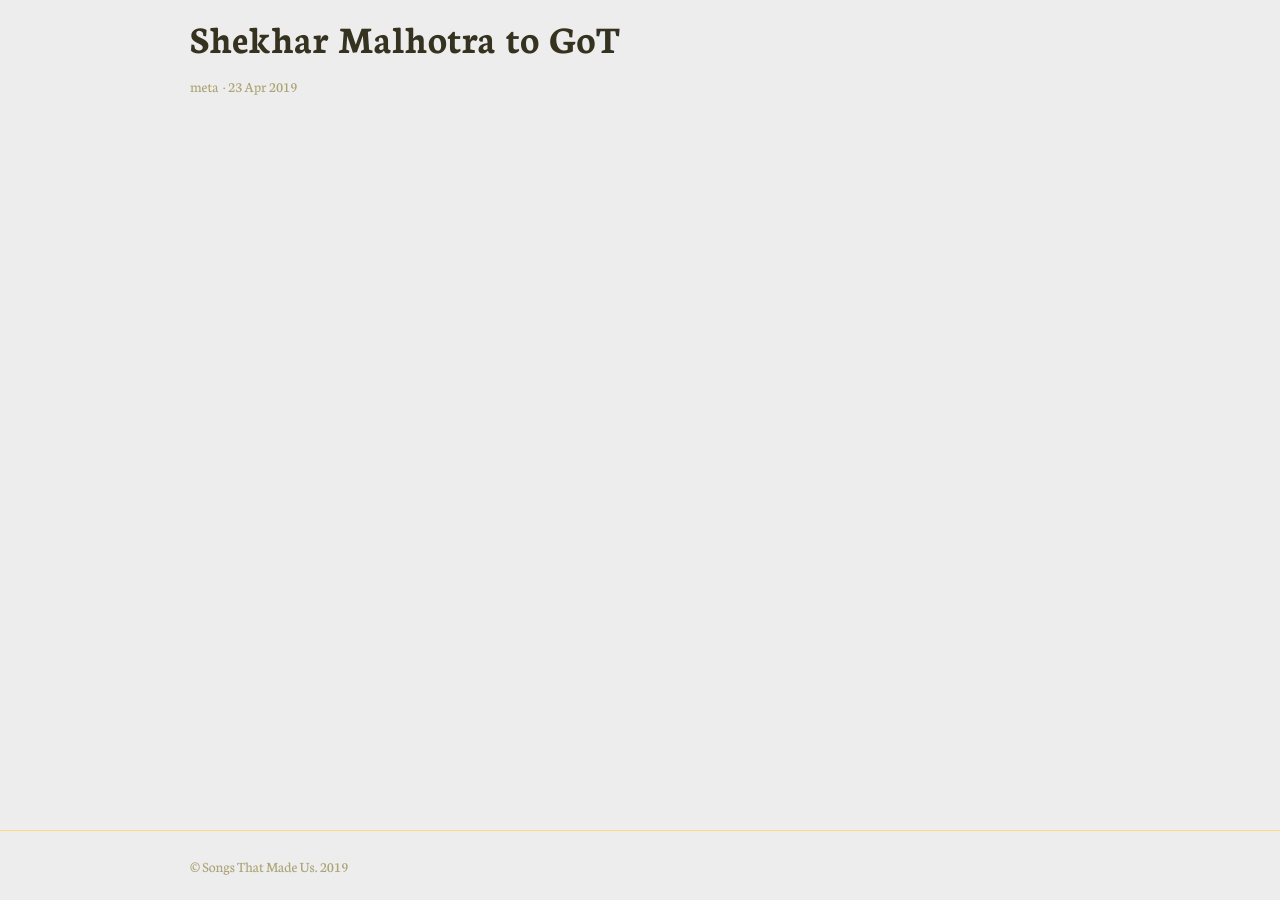
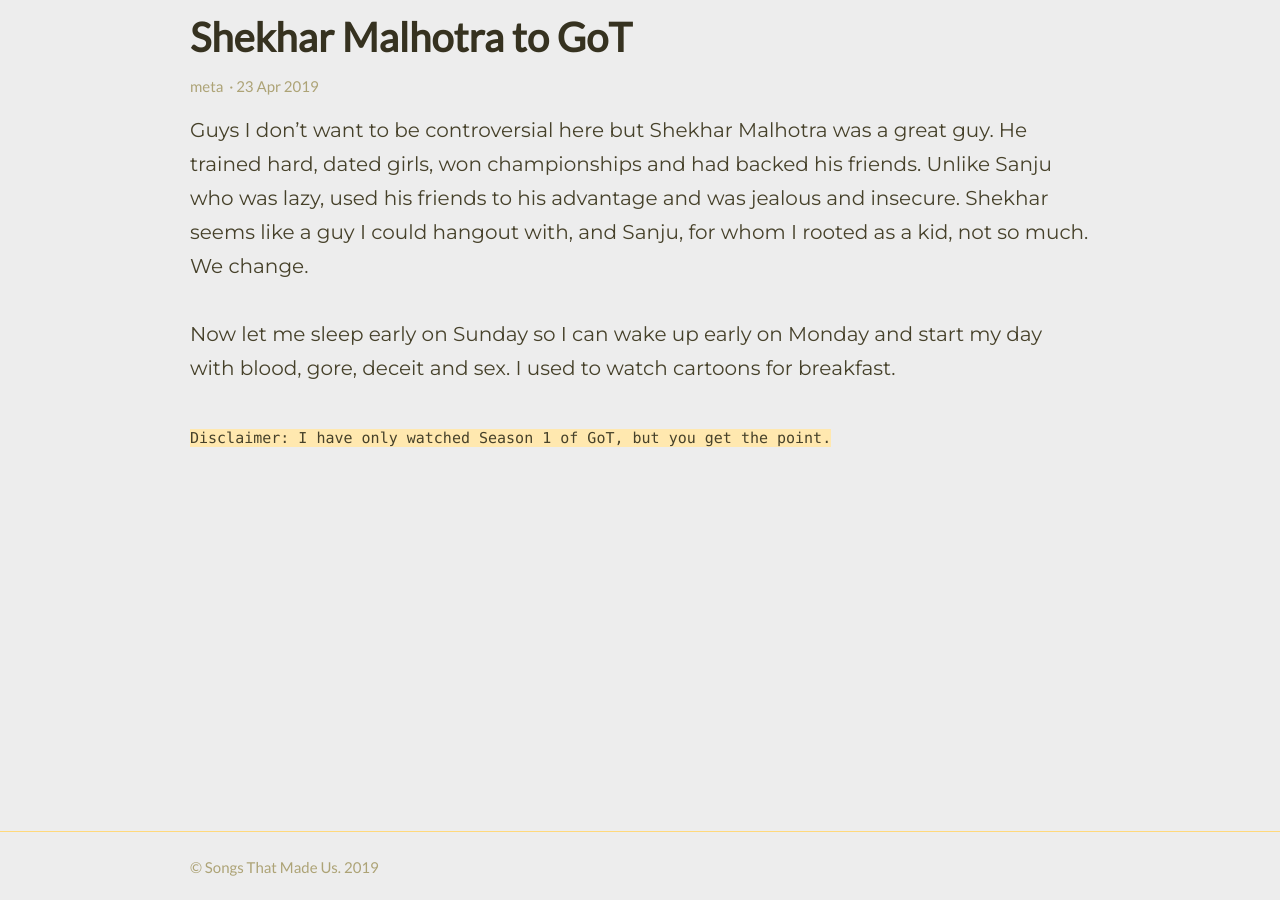
Before and after one commit to indiemoves/pavan-blog.github.io, a Jekyll site: the page built from _posts/2019-02-23-Shekhar-Malthotra-To-GoT.markdown, in a window 1280 px wide. Built offline with Jekyll 4.4.1, drawn with Linux system fonts in a browser that asks for light colours.

Commit message:
new post and font updates

```diff
--- a/_layouts/default.html
+++ b/_layouts/default.html
@@ -24,6 +24,7 @@
 
 		{{ content }}
 
-		<link href="https://fonts.googleapis.com/css?family=Alegreya+Sans:400,400i,700|Neuton:400,700" rel="stylesheet">
+		<!-- <link href="https://fonts.googleapis.com/css?family=Alegreya+Sans:400,400i,700|Neuton:400,700" rel="stylesheet"> -->
+		<link href="https://fonts.googleapis.com/css?family=Lato|Montserrat" rel="stylesheet">
 	</body>
 </html>
--- a/_posts/2019-02-23-Shekhar-Malthotra-To-GoT.markdown
+++ b/_posts/2019-02-23-Shekhar-Malthotra-To-GoT.markdown
@@ -4,3 +4,9 @@ title:  "Shekhar Malhotra to GoT"
 date:   2019-04-23 10:10:47 +0530
 categories: meta
 ---
+Guys I don't want to be controversial here but Shekhar Malhotra was a great guy. He trained hard, dated girls, won championships and had backed his friends. Unlike Sanju who was lazy, used his friends to his advantage and was jealous and insecure.
+Shekhar seems like a guy I could hangout with, and Sanju, for whom I rooted as a kid, not so much. We change.
+
+Now let me sleep early on Sunday so I can wake up early on Monday and start my day with blood, gore, deceit and sex. I used to watch cartoons for breakfast.
+
+`Disclaimer: I have only watched Season 1 of GoT, but you get the point.`
--- a/_sass/sassline-base/_variables.scss
+++ b/_sass/sassline-base/_variables.scss
@@ -56,7 +56,7 @@ $gutterwidths: (
 // Add weight and style details too.
 // ! Set cap height to set to the baseline.
 $bodytype: (
-  font-family: '"Alegreya Sans", sans-serif',
+  font-family: '"Montserrat", sans-serif',
   regular: 400,
   bold: 700,
   italic: italic,
@@ -64,7 +64,7 @@ $bodytype: (
 ) !default;
 
 $headingtype: (
-  font-family: '"Neuton", serif',
+  font-family: '"Lato", sans-serif',
   regular: 400,
   bold: 700,
   cap-height: 0.66
```
